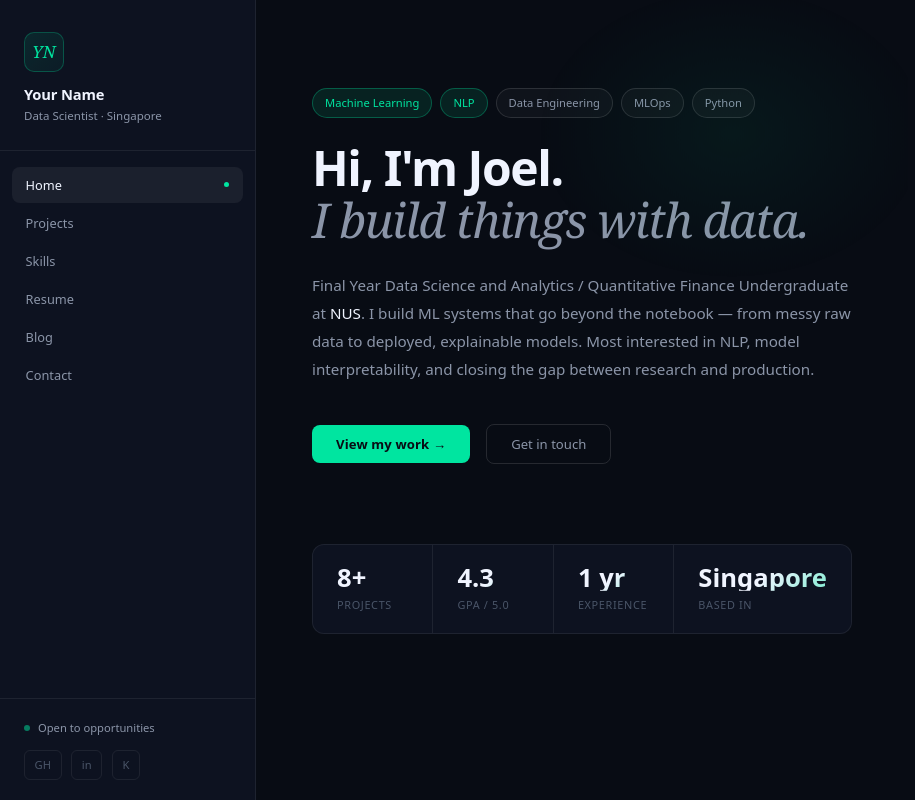
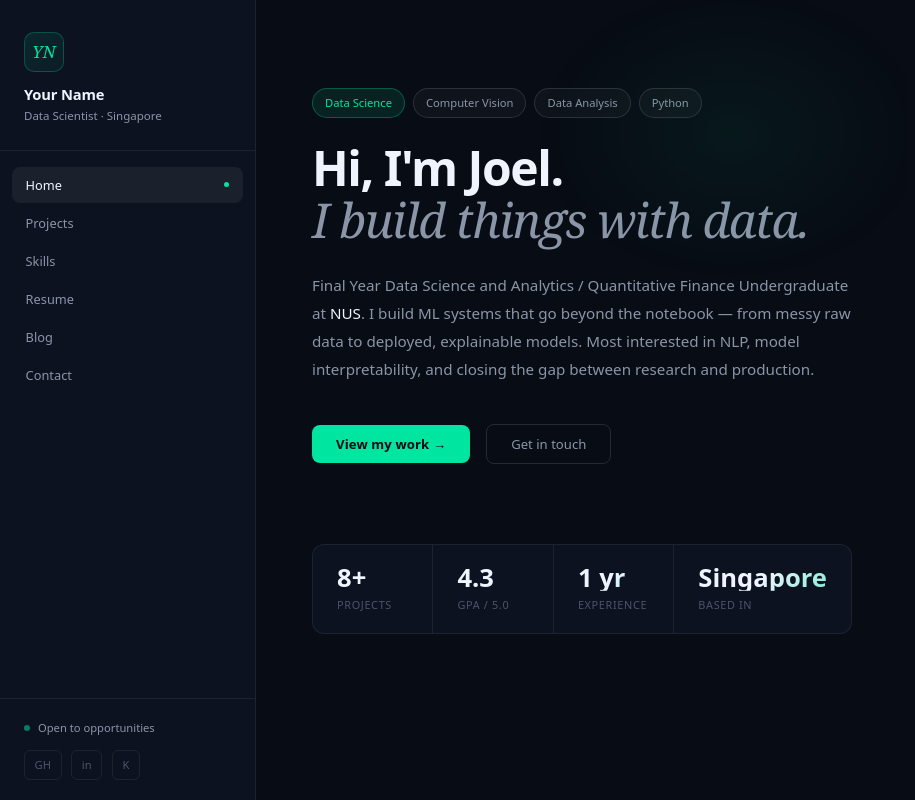
Before and after one commit to tzejiannn/tzejiannn.github.io, a React (Vite) app: page / in a window 1280 px wide. Shown: the whole page, without its empty margins (0-915 px from the left). Built offline with nearby package versions, Linux system fonts and the light colour scheme.

Commit message:
changed header topics

```diff
--- a/src/components/panels/home.jsx
+++ b/src/components/panels/home.jsx
@@ -18,10 +18,9 @@ export default function Home({ onNavigate }) {
 
         {/* Keyword tags — TODO: update to reflect your actual focus areas */}
         <div className="hero-tags">
-          <span className="hero-tag hi">Machine Learning</span>
-          <span className="hero-tag hi">NLP</span>
-          <span className="hero-tag">Data Engineering</span>
-          <span className="hero-tag">MLOps</span>
+          <span className="hero-tag hi">Data Science</span>
+          <span className="hero-tag">Computer Vision</span>
+          <span className="hero-tag">Data Analysis</span>
           <span className="hero-tag">Python</span>
         </div>
 
```
